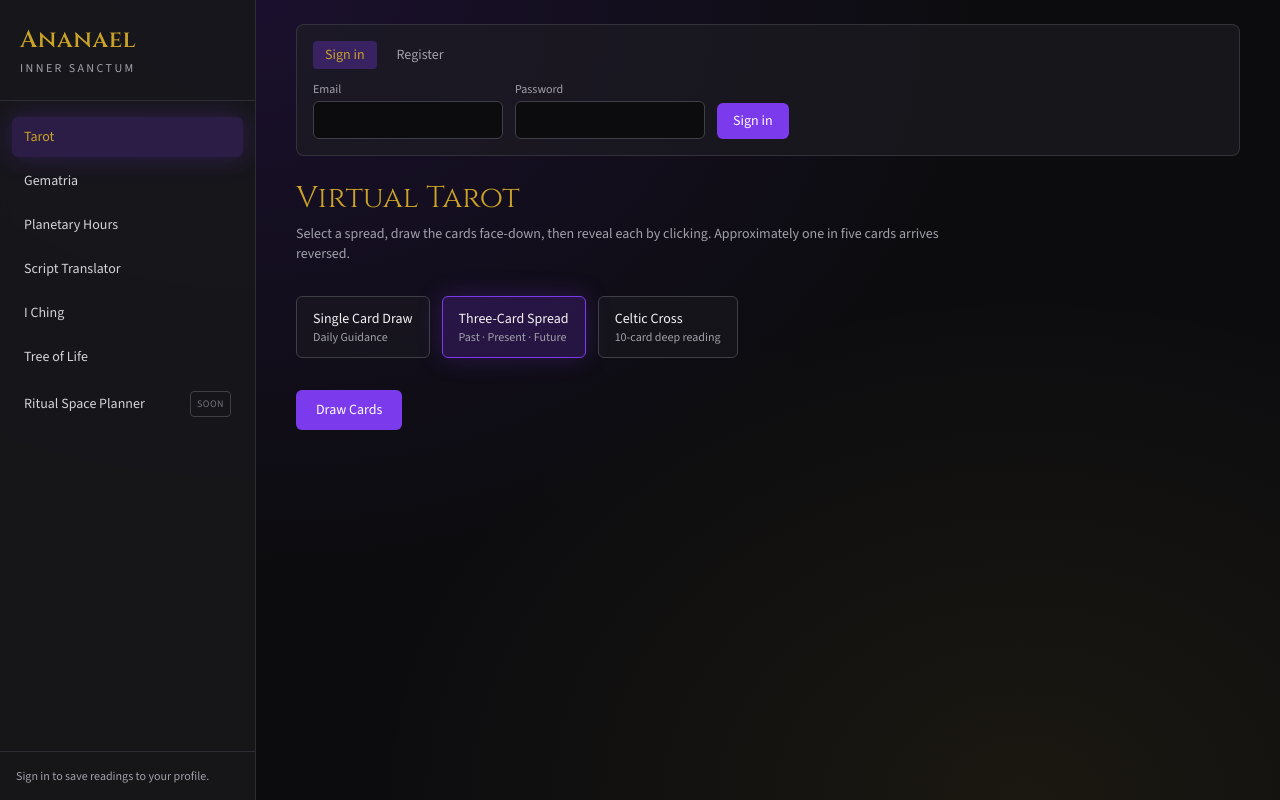
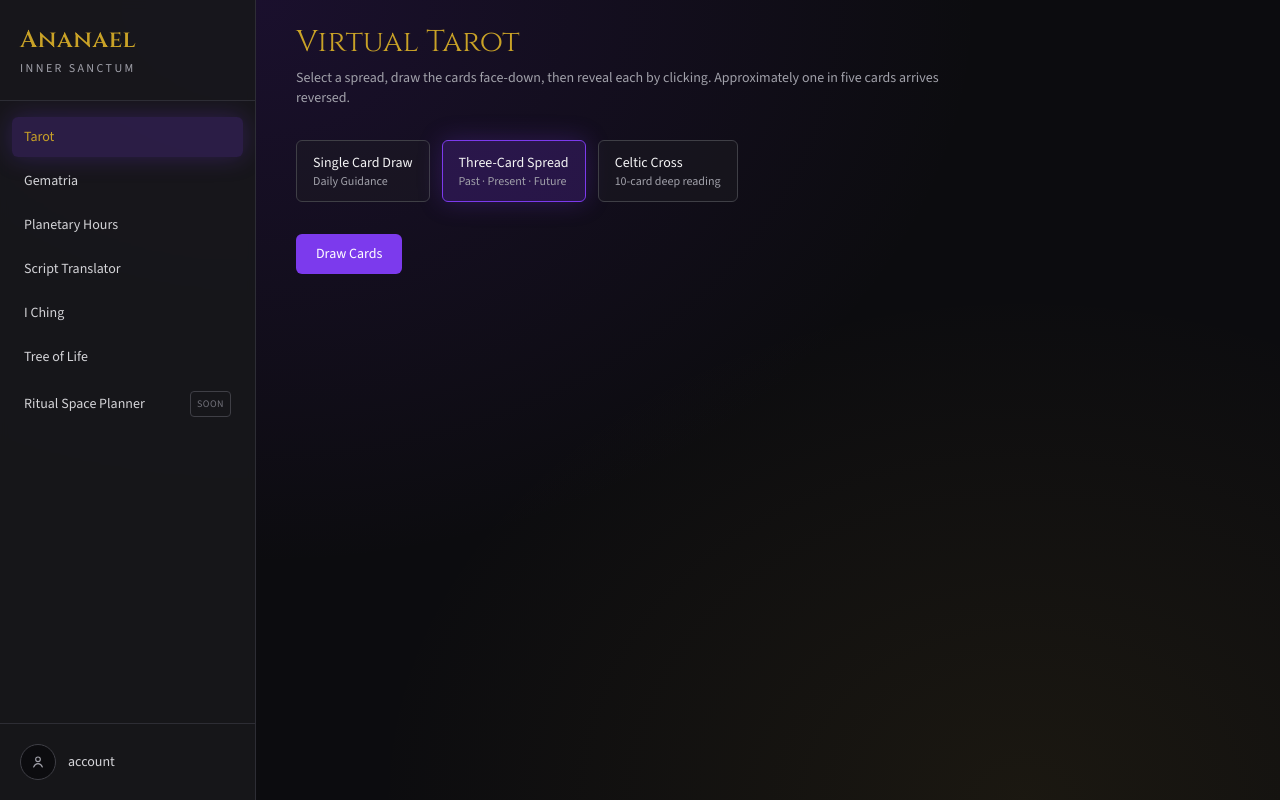
Before and after one commit to mark-speer/Ananael, a React (Vite) app in the folder client/: page / in a window 1280 px wide. Built offline with nearby package versions, Linux system fonts and the light colour scheme.

Commit message:
account modal

```diff
--- a/client/src/App.tsx
+++ b/client/src/App.tsx
@@ -1,5 +1,5 @@
 import { useState } from 'react';
-import AuthForms from './components/AuthForms';
+import AccountMenu from './components/AccountMenu';
 import GematriaModule from './components/GematriaModule';
 import IChingModule from './components/IChingModule';
 import ModuleShell from './components/ModuleShell';
@@ -78,14 +78,15 @@ export default function App() {
         <div className="border-b border-ananael-border/60 bg-ananael-surface px-4 py-3 md:hidden">
           <div className="flex items-center justify-between gap-3">
             <p className="font-display text-lg text-ananael-gold">Ananael</p>
-            <label className="flex min-w-0 flex-1 items-center justify-end gap-2 text-xs text-ananael-muted">
+            <div className="flex min-w-0 flex-1 items-center justify-end gap-2">
+              <label className="flex min-w-0 items-center gap-2 text-xs text-ananael-muted">
                 <span className="sr-only">Module</span>
                 <select
                   value={activeModule}
                   onChange={(e) =>
                     navigateToModule(e.target.value as ModuleId)
                   }
-                className="max-w-[14rem] truncate rounded-md border border-ananael-border bg-ananael-bg px-2 py-1.5 text-sm text-zinc-200 outline-none focus:border-ananael-violet"
+                  className="max-w-[10rem] truncate rounded-md border border-ananael-border bg-ananael-bg px-2 py-1.5 text-sm text-zinc-200 outline-none focus:border-ananael-violet"
                 >
                   {MODULES.map((mod) => (
                     <option key={mod.id} value={mod.id}>
@@ -95,14 +96,13 @@ export default function App() {
                   ))}
                 </select>
               </label>
+              <AccountMenu className="max-w-[9rem] shrink-0" />
+            </div>
           </div>
         </div>
 
         <main className="flex-1 overflow-y-auto px-4 py-6 sm:px-8 lg:px-10">
-          <div className="mx-auto max-w-6xl space-y-6">
-            <AuthForms />
-            {renderModule()}
-          </div>
+          <div className="mx-auto max-w-6xl space-y-6">{renderModule()}</div>
         </main>
       </div>
     </div>
--- /dev/null
+++ b/client/src/components/AccountButton.tsx
@@ -0,0 +1,64 @@
+import { useAuth } from '../context/AuthContext';
+
+interface AccountButtonProps {
+  expanded: boolean;
+  onClick: () => void;
+  className?: string;
+}
+
+/**
+ * Profile-style trigger: initials circle + username, or "account" when logged out.
+ */
+export default function AccountButton({
+  expanded,
+  onClick,
+  className = '',
+}: AccountButtonProps) {
+  const { user, isAuthenticated } = useAuth();
+  const label = isAuthenticated && user ? user.username : 'account';
+  const initial =
+    isAuthenticated && user ? user.username.charAt(0).toUpperCase() : null;
+
+  return (
+    <button
+      type="button"
+      onClick={onClick}
+      aria-haspopup="dialog"
+      aria-expanded={expanded}
+      className={[
+        'flex max-w-full items-center gap-3 rounded-md px-2 py-2 text-left transition',
+        'text-zinc-300 hover:bg-ananael-panel hover:text-ananael-gold',
+        className,
+      ]
+        .filter(Boolean)
+        .join(' ')}
+    >
+      <span
+        className={[
+          'flex h-9 w-9 shrink-0 items-center justify-center rounded-full text-sm font-medium',
+          isAuthenticated
+            ? 'bg-ananael-violet/40 text-ananael-gold'
+            : 'border border-ananael-border bg-ananael-bg text-ananael-muted',
+        ].join(' ')}
+        aria-hidden
+      >
+        {initial ?? (
+          <svg
+            viewBox="0 0 24 24"
+            className="h-4 w-4"
+            fill="none"
+            stroke="currentColor"
+            strokeWidth="1.75"
+          >
+            <circle cx="12" cy="8" r="3.5" />
+            <path
+              strokeLinecap="round"
+              d="M5.5 19.5c1.5-3.5 4-5 6.5-5s5 1.5 6.5 5"
+            />
+          </svg>
+        )}
+      </span>
+      <span className="min-w-0 truncate text-sm font-medium">{label}</span>
+    </button>
+  );
+}
--- /dev/null
+++ b/client/src/components/AccountMenu.tsx
@@ -0,0 +1,25 @@
+import { useState } from 'react';
+import AccountButton from './AccountButton';
+import AccountModal from './AccountModal';
+
+interface AccountMenuProps {
+  className?: string;
+}
+
+/**
+ * Account trigger + modal pair for sidebar footer and mobile header.
+ */
+export default function AccountMenu({ className }: AccountMenuProps) {
+  const [open, setOpen] = useState(false);
+
+  return (
+    <>
+      <AccountButton
+        expanded={open}
+        onClick={() => setOpen(true)}
+        className={className}
+      />
+      <AccountModal open={open} onClose={() => setOpen(false)} />
+    </>
+  );
+}
--- /dev/null
+++ b/client/src/components/AccountModal.tsx
@@ -0,0 +1,74 @@
+import { useEffect, useRef } from 'react';
+import AuthForms from './AuthForms';
+
+interface AccountModalProps {
+  open: boolean;
+  onClose: () => void;
+}
+
+/**
+ * Centered account dialog hosting login / register / signed-in controls.
+ */
+export default function AccountModal({ open, onClose }: AccountModalProps) {
+  const panelRef = useRef<HTMLDivElement>(null);
+
+  useEffect(() => {
+    if (!open) return;
+
+    const onKeyDown = (e: KeyboardEvent) => {
+      if (e.key === 'Escape') onClose();
+    };
+    window.addEventListener('keydown', onKeyDown);
+    return () => window.removeEventListener('keydown', onKeyDown);
+  }, [open, onClose]);
+
+  useEffect(() => {
+    if (!open) return;
+    const previouslyFocused = document.activeElement as HTMLElement | null;
+    panelRef.current?.focus();
+    return () => {
+      previouslyFocused?.focus?.();
+    };
+  }, [open]);
+
+  if (!open) return null;
+
+  return (
+    <div
+      className="fixed inset-0 z-50 flex items-center justify-center p-4"
+      role="presentation"
+    >
+      <button
+        type="button"
+        aria-label="Close account dialog"
+        className="absolute inset-0 bg-black/50"
+        onClick={onClose}
+      />
+      <div
+        ref={panelRef}
+        role="dialog"
+        aria-modal="true"
+        aria-labelledby="account-modal-title"
+        tabIndex={-1}
+        className="relative z-10 w-full max-w-md rounded-lg border border-ananael-border bg-ananael-panel p-5 shadow-lg outline-none"
+      >
+        <div className="mb-4 flex items-center justify-between gap-3">
+          <h2
+            id="account-modal-title"
+            className="font-display text-lg text-ananael-gold"
+          >
+            Account
+          </h2>
+          <button
+            type="button"
+            onClick={onClose}
+            className="rounded-md px-2 py-1 text-sm text-ananael-muted transition hover:text-zinc-200"
+          >
+            Close
+          </button>
+        </div>
+        <AuthForms onSuccess={onClose} />
+      </div>
+    </div>
+  );
+}
--- a/client/src/components/AuthForms.tsx
+++ b/client/src/components/AuthForms.tsx
@@ -3,11 +3,15 @@ import { useAuth } from '../context/AuthContext';
 
 type Mode = 'login' | 'register';
 
+interface AuthFormsProps {
+  onSuccess?: () => void;
+}
+
 /**
- * Compact login / register panel for the dashboard header area.
+ * Login / register form for the account modal; shows welcome + sign out when authenticated.
  */
-export default function AuthForms() {
-  const { login, register, isAuthenticated, user } = useAuth();
+export default function AuthForms({ onSuccess }: AuthFormsProps) {
+  const { login, register, logout, isAuthenticated, user } = useAuth();
   const [mode, setMode] = useState<Mode>('login');
   const [username, setUsername] = useState('');
   const [email, setEmail] = useState('');
@@ -17,9 +21,21 @@ export default function AuthForms() {
 
   if (isAuthenticated && user) {
     return (
-      <div className="rounded-lg border border-ananael-border/70 bg-ananael-panel/60 px-4 py-3 text-sm text-zinc-300">
-        Welcome back, <span className="text-ananael-gold">{user.username}</span>. Your
-        readings can be saved to your profile.
+      <div className="space-y-4">
+        <p className="text-sm text-zinc-300">
+          Welcome back, <span className="text-ananael-gold">{user.username}</span>.
+          Your readings can be saved to your profile.
+        </p>
+        <button
+          type="button"
+          onClick={() => {
+            logout();
+            onSuccess?.();
+          }}
+          className="w-full rounded-md border border-ananael-border px-3 py-2 text-sm text-zinc-300 transition hover:border-ananael-violet hover:text-ananael-gold"
+        >
+          Sign out
+        </button>
       </div>
     );
   }
@@ -34,6 +50,7 @@ export default function AuthForms() {
       } else {
         await register(username, email, password);
       }
+      onSuccess?.();
     } catch (err) {
       setError(err instanceof Error ? err.message : 'Authentication failed');
     } finally {
@@ -42,8 +59,8 @@ export default function AuthForms() {
   };
 
   return (
-    <div className="rounded-lg border border-ananael-border/70 bg-ananael-panel/60 p-4">
-      <div className="mb-3 flex gap-2">
+    <div>
+      <div className="mb-4 flex gap-2">
         <button
           type="button"
           onClick={() => {
@@ -76,7 +93,7 @@ export default function AuthForms() {
         </button>
       </div>
 
-      <form onSubmit={onSubmit} className="flex flex-wrap items-end gap-3">
+      <form onSubmit={onSubmit} className="space-y-3">
         {mode === 'register' && (
           <label className="flex flex-col gap-1 text-xs text-ananael-muted">
             Username
@@ -113,7 +130,7 @@ export default function AuthForms() {
         <button
           type="submit"
           disabled={submitting}
-          className="rounded-md bg-ananael-violet px-4 py-2 text-sm font-medium text-white transition hover:bg-ananael-violet-deep disabled:opacity-60"
+          className="w-full rounded-md bg-ananael-violet px-4 py-2 text-sm font-medium text-white transition hover:bg-ananael-violet-deep disabled:opacity-60"
         >
           {submitting ? 'Please wait…' : mode === 'login' ? 'Sign in' : 'Create account'}
         </button>
--- a/client/src/components/Sidebar.tsx
+++ b/client/src/components/Sidebar.tsx
@@ -1,4 +1,4 @@
-import { useAuth } from '../context/AuthContext';
+import AccountMenu from './AccountMenu';
 
 export type ModuleId =
   | 'tarot'
@@ -36,8 +36,6 @@ interface SidebarProps {
  * Active modules are clickable without Soon badges; shells keep the badge.
  */
 export default function Sidebar({ activeModule, onSelect }: SidebarProps) {
-  const { user, isAuthenticated, logout } = useAuth();
-
   return (
     <aside className="flex h-full w-64 shrink-0 flex-col border-r border-ananael-border/60 bg-ananael-surface/90 backdrop-blur-sm">
       <div className="border-b border-ananael-border/60 px-5 py-6">
@@ -76,26 +74,8 @@ export default function Sidebar({ activeModule, onSelect }: SidebarProps) {
         })}
       </nav>
 
-      <div className="border-t border-ananael-border/60 px-4 py-4">
-        {isAuthenticated && user ? (
-          <div className="space-y-2">
-            <p className="truncate text-sm text-zinc-300">
-              <span className="text-ananael-muted">Signed in as </span>
-              {user.username}
-            </p>
-            <button
-              type="button"
-              onClick={logout}
-              className="w-full rounded-md border border-ananael-border px-3 py-2 text-sm text-zinc-300 transition hover:border-ananael-violet hover:text-ananael-gold"
-            >
-              Sign out
-            </button>
-          </div>
-        ) : (
-          <p className="text-xs text-ananael-muted">
-            Sign in to save readings to your profile.
-          </p>
-        )}
+      <div className="border-t border-ananael-border/60 px-3 py-3">
+        <AccountMenu className="w-full" />
       </div>
     </aside>
   );
```
Lines whose indentation alone changed are shown as unchanged.
